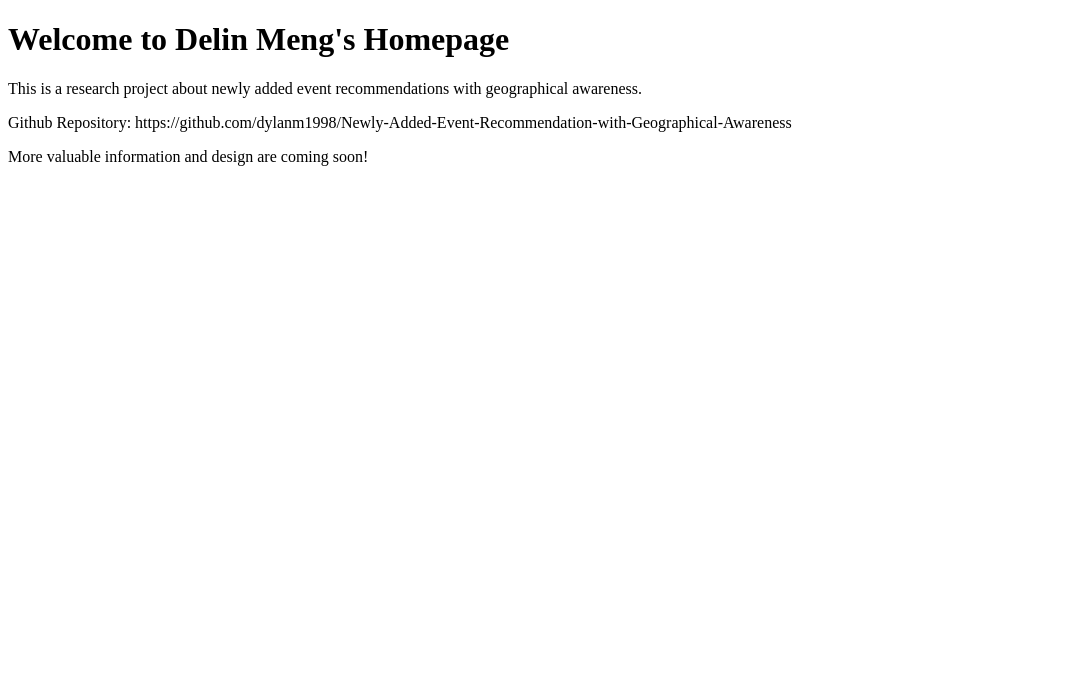
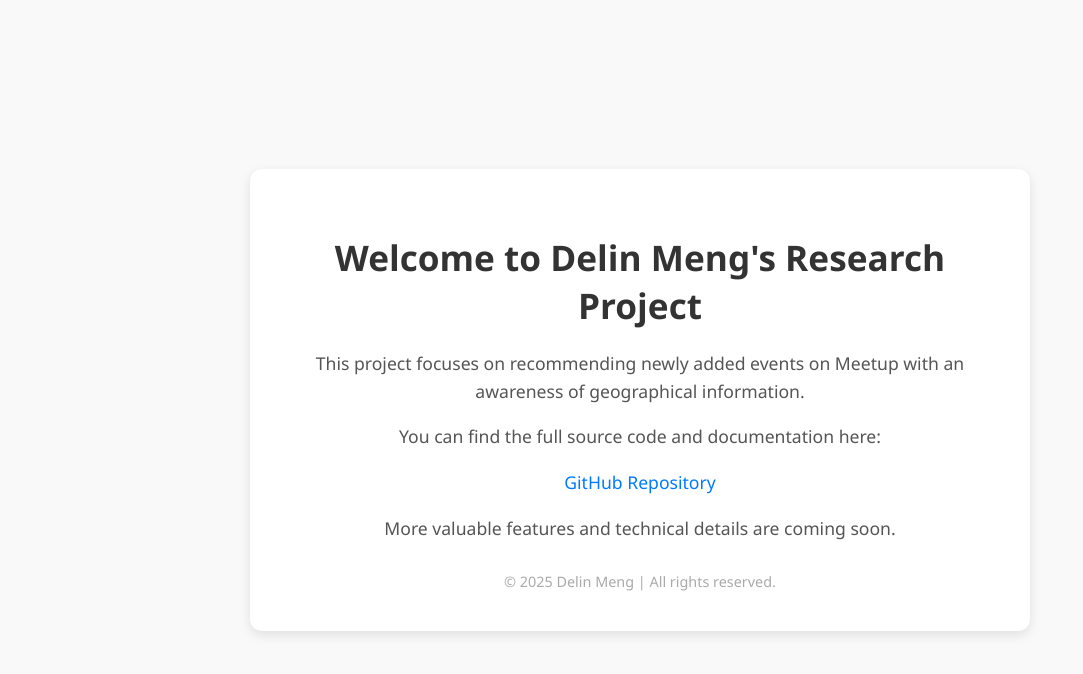
Before and after one commit to dylanm1998/dylanm1998.github.io, a plain HTML site: page index.html in a window 1280 px wide. Shown: the whole page, without its empty margins (0-1083 px from the left). Drawn offline with Linux system fonts and the light colour scheme.

Commit message:
Update index.html

```diff
--- a/index.html
+++ b/index.html
@@ -1,12 +1,68 @@
 <!DOCTYPE html>
-<html>
+<html lang="en">
 <head>
-    <title>Delin Meng</title>
+    <meta charset="UTF-8">
+    <title>Delin Meng - Research Project</title>
+    <style>
+        body {
+            font-family: 'Segoe UI', Tahoma, Geneva, Verdana, sans-serif;
+            background-color: #f9f9f9;
+            margin: 0;
+            padding: 0;
+            display: flex;
+            justify-content: center;
+            align-items: center;
+            height: 100vh;
+        }
+
+        .container {
+            max-width: 700px;
+            background-color: white;
+            padding: 40px;
+            margin: 20px;
+            border-radius: 12px;
+            box-shadow: 0 4px 12px rgba(0, 0, 0, 0.1);
+            text-align: center;
+        }
+
+        h1 {
+            color: #333;
+            font-size: 2.2em;
+            margin-bottom: 20px;
+        }
+
+        p {
+            font-size: 1.1em;
+            color: #555;
+            line-height: 1.6;
+        }
+
+        a {
+            color: #007bff;
+            text-decoration: none;
+        }
+
+        a:hover {
+            text-decoration: underline;
+        }
+
+        footer {
+            margin-top: 30px;
+            font-size: 0.9em;
+            color: #aaa;
+        }
+    </style>
 </head>
 <body>
-    <h1>Welcome to Delin Meng's Homepage</h1>
-    <p>This is a research project about newly added event recommendations with geographical awareness.</p>
-    <p>Github Repository: https://github.com/dylanm1998/Newly-Added-Event-Recommendation-with-Geographical-Awareness</p>
-    <p>More valuable information and design are coming soon! </p>
+    <div class="container">
+        <h1>Welcome to Delin Meng's Research Project</h1>
+        <p>This project focuses on recommending newly added events on Meetup with an awareness of geographical information.</p>
+        <p>You can find the full source code and documentation here:</p>
+        <p><a href="https://github.com/dylanm1998/Newly-Added-Event-Recommendation-with-Geographical-Awareness" target="_blank">
+            GitHub Repository
+        </a></p>
+        <p>More valuable features and technical details are coming soon.</p>
+        <footer>&copy; 2025 Delin Meng | All rights reserved.</footer>
+    </div>
 </body>
 </html>
```
